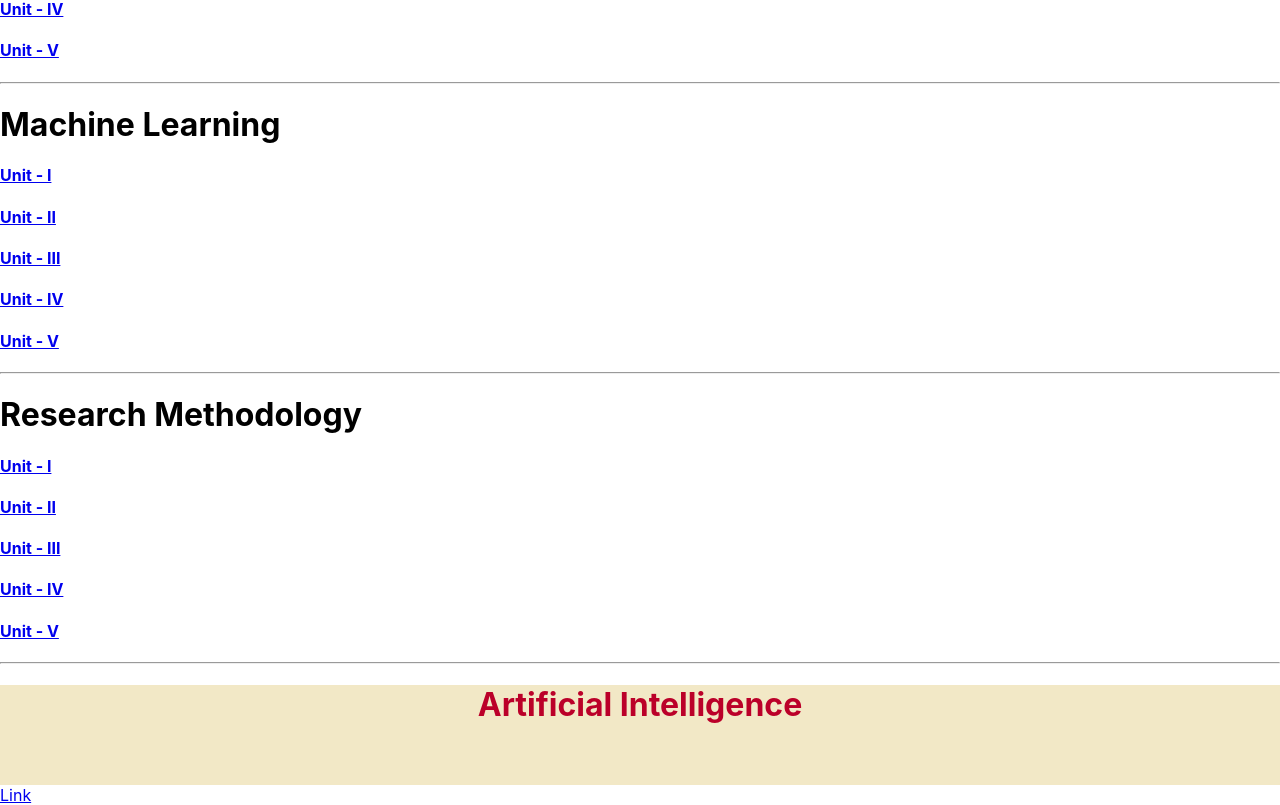
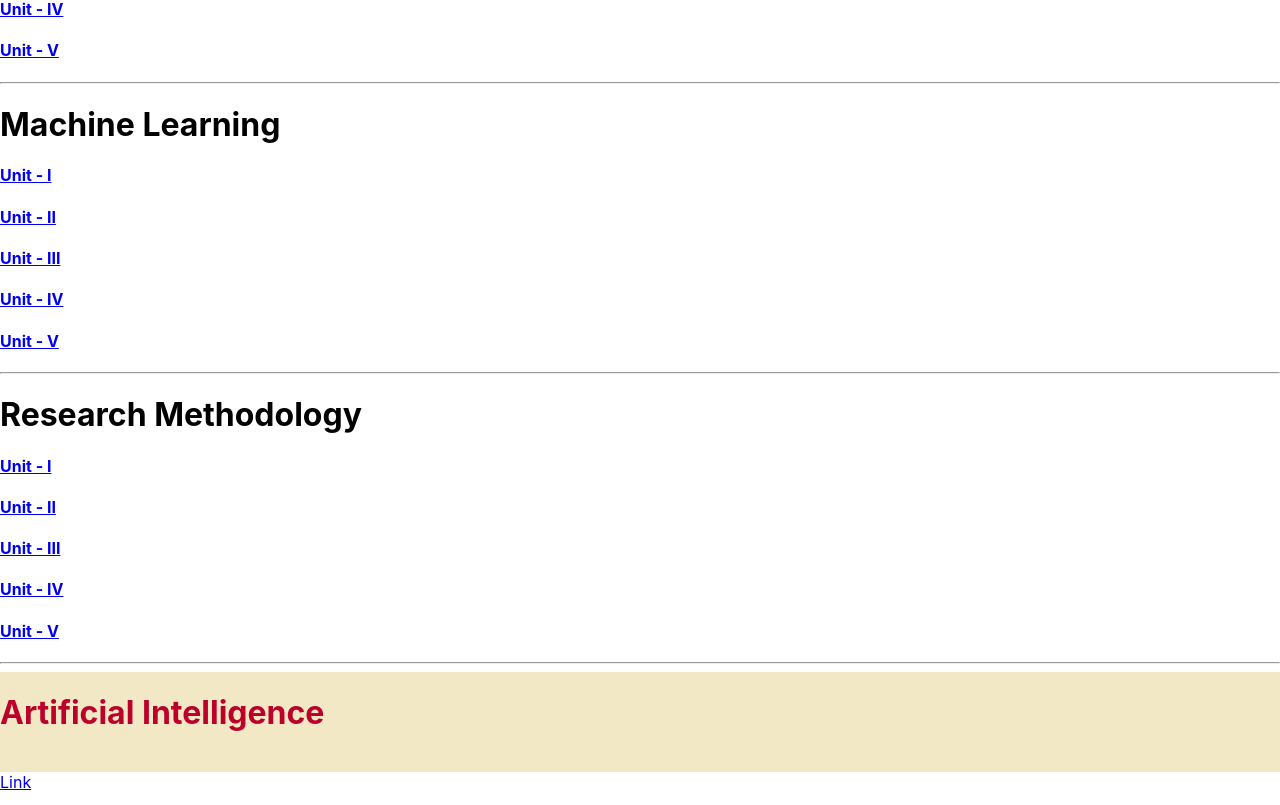
Before and after one commit to parveshahamed00/spoon-feeding, a React (Create React App) app: page / in a window 1280 px wide. Shown: the part 787-1592 px from the top of the page. Built offline with nearby package versions, Linux system fonts and the light colour scheme.

Commit message:
Adding Css for Books

```diff
--- a/src/Components/Books/AiBook/AiBook.js
+++ b/src/Components/Books/AiBook/AiBook.js
@@ -8,7 +8,7 @@ const AiBook = () => {
     <div className='Book-Container'>
     <h1>Artificial Intelligence</h1>
     </div>
-    <div>
+    <div className='image-container'>
     <a href={AiBookpdf} target = "_blank">Link</a>
     </div>
     </>
--- a/src/Components/Books/css/Book.css
+++ b/src/Components/Books/css/Book.css
@@ -1,8 +1,12 @@
 .Book-Container{
     background-color:  #F2E8C6;
     height: 100px;
+    display: flex;
 }
 .Book-Container h1{
     color: #BB0029;
     text-align: center;
 }
+.image-container{
+ width: 50%;
+}
```
